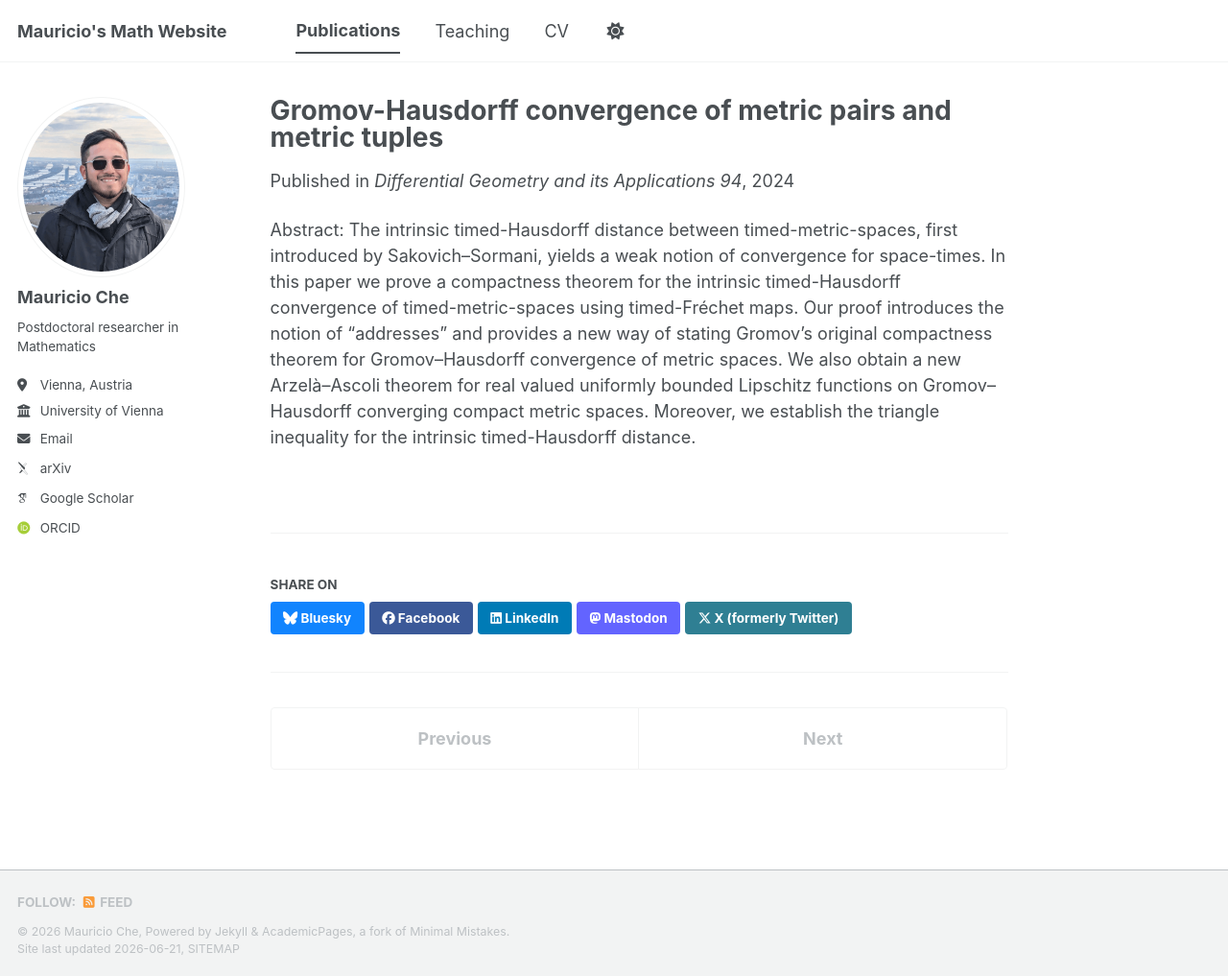
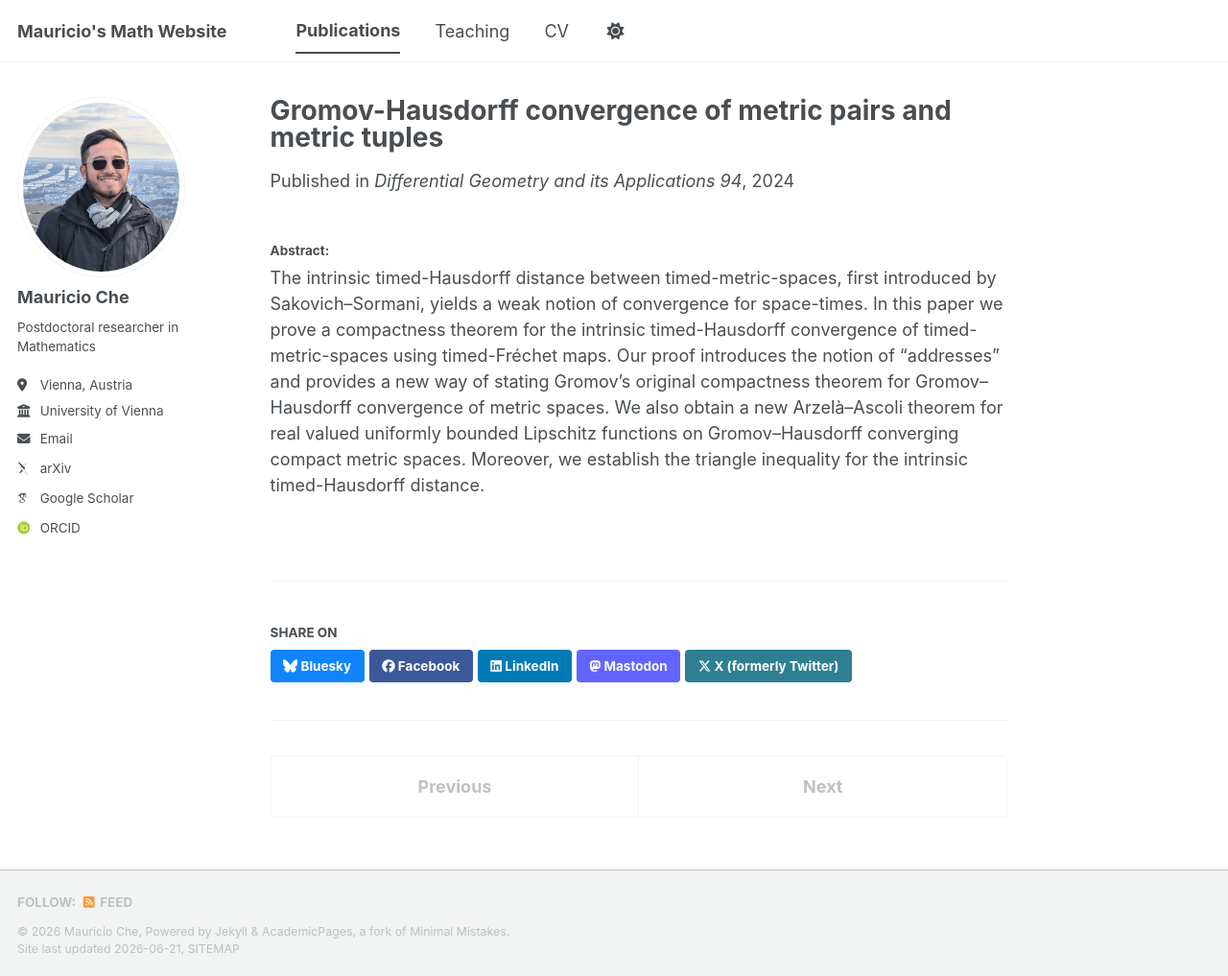
Before and after one commit to MauricioChe/mauricioche.github.io, a Jekyll site: the page built from _publications/2023-AhumadaGomez-Che.md, in a window 1280 px wide and 1017 px high. Shown: the whole window at 96% size. Built offline with Jekyll 4.4.1, drawn with Linux system fonts in a browser that asks for light colours; some web fonts are replaced; a script bundle is joined from its source files by our own code; library files that are not in the unit come from our copies; part of the change alters nothing that is shown.

```diff
--- a/_publications/2023-AhumadaGomez-Che.md
+++ b/_publications/2023-AhumadaGomez-Che.md
@@ -8,4 +8,5 @@ venue: 'Differential Geometry and its Applications 94'
 paperurl: https://doi.org/10.1016/j.difgeo.2024.102135
 ---
 
-Abstract: The intrinsic timed-Hausdorff distance between timed-metric-spaces, first introduced by Sakovich–Sormani, yields a weak notion of convergence for space-times. In this paper we prove a compactness theorem for the intrinsic timed-Hausdorff convergence of timed-metric-spaces using timed-Fréchet maps. Our proof introduces the notion of “addresses” and provides a new way of stating Gromov's original compactness theorem for Gromov–Hausdorff convergence of metric spaces. We also obtain a new Arzelà–Ascoli theorem for real valued uniformly bounded Lipschitz functions on Gromov–Hausdorff converging compact metric spaces. Moreover, we establish the triangle inequality for the intrinsic timed-Hausdorff distance.
+#### Abstract:
+The intrinsic timed-Hausdorff distance between timed-metric-spaces, first introduced by Sakovich–Sormani, yields a weak notion of convergence for space-times. In this paper we prove a compactness theorem for the intrinsic timed-Hausdorff convergence of timed-metric-spaces using timed-Fréchet maps. Our proof introduces the notion of “addresses” and provides a new way of stating Gromov's original compactness theorem for Gromov–Hausdorff convergence of metric spaces. We also obtain a new Arzelà–Ascoli theorem for real valued uniformly bounded Lipschitz functions on Gromov–Hausdorff converging compact metric spaces. Moreover, we establish the triangle inequality for the intrinsic timed-Hausdorff distance.
```
